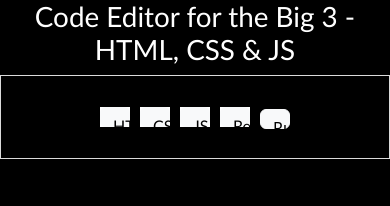
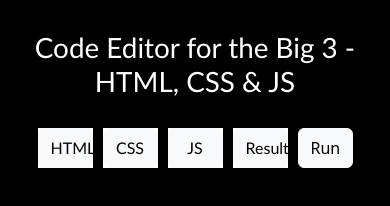
Before and after one commit to srii5477/Online-Code-Editor, a plain HTML site: page index.html in a window 390 px wide. Drawn offline with nearby package versions, Linux system fonts and the light colour scheme.

Commit message:
Update style.css

```diff
--- a/style.css
+++ b/style.css
@@ -1,5 +1,6 @@
 body{
     background-color:black;
+    margin-top: 8%;
 }
 .big-title{
     color:white;
@@ -23,7 +24,6 @@ body{
     flex-direction:row;
     width:100%;
     height:10vh;
-    border:1.5px solid rgb(219, 219, 219);
     justify-content:center;
     align-items:center;
     gap:10px;
@@ -65,8 +65,8 @@ label{
         grid-column:span 1;
     }
     .one,.two,.three,.four,button{
-        height:20px;
-        width:30px;
-        font-size:6px;
+        height:40px;
+        width:55px;
+        font-size:12px;
     }
 }
```
